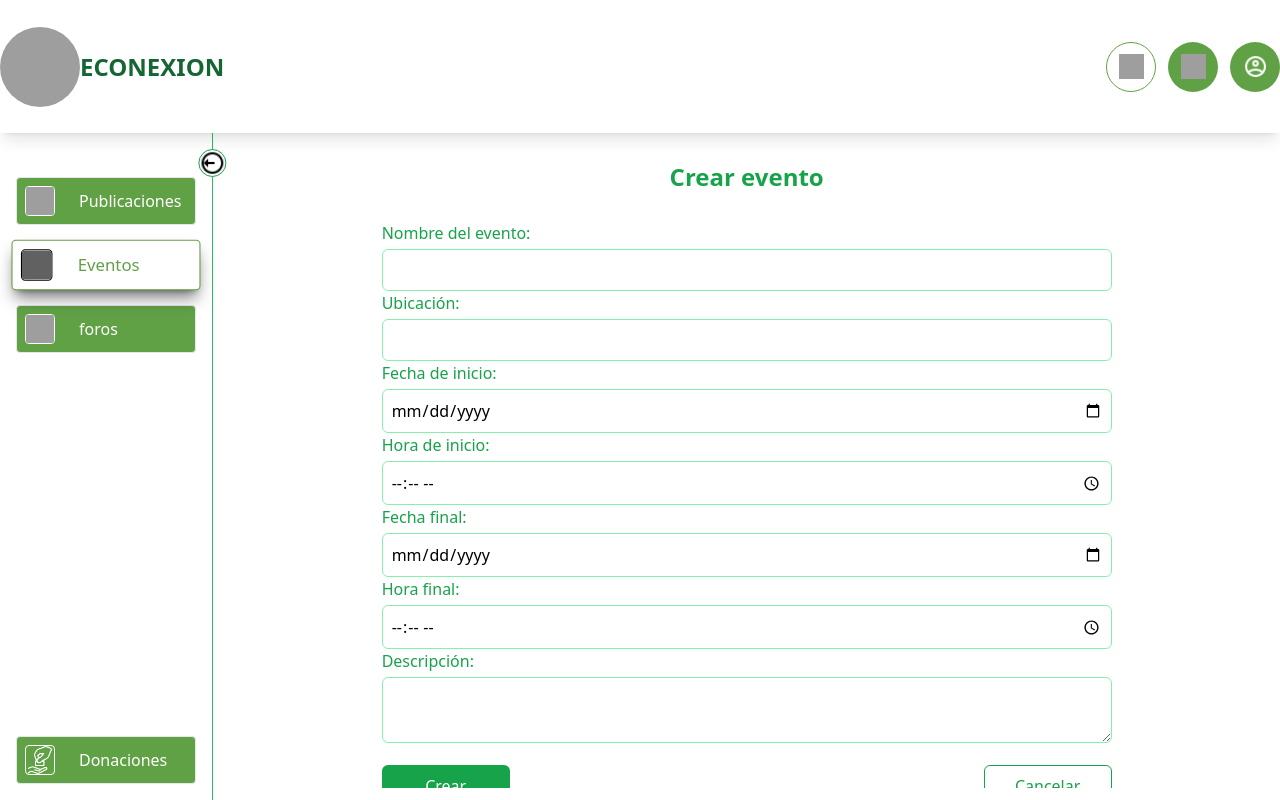
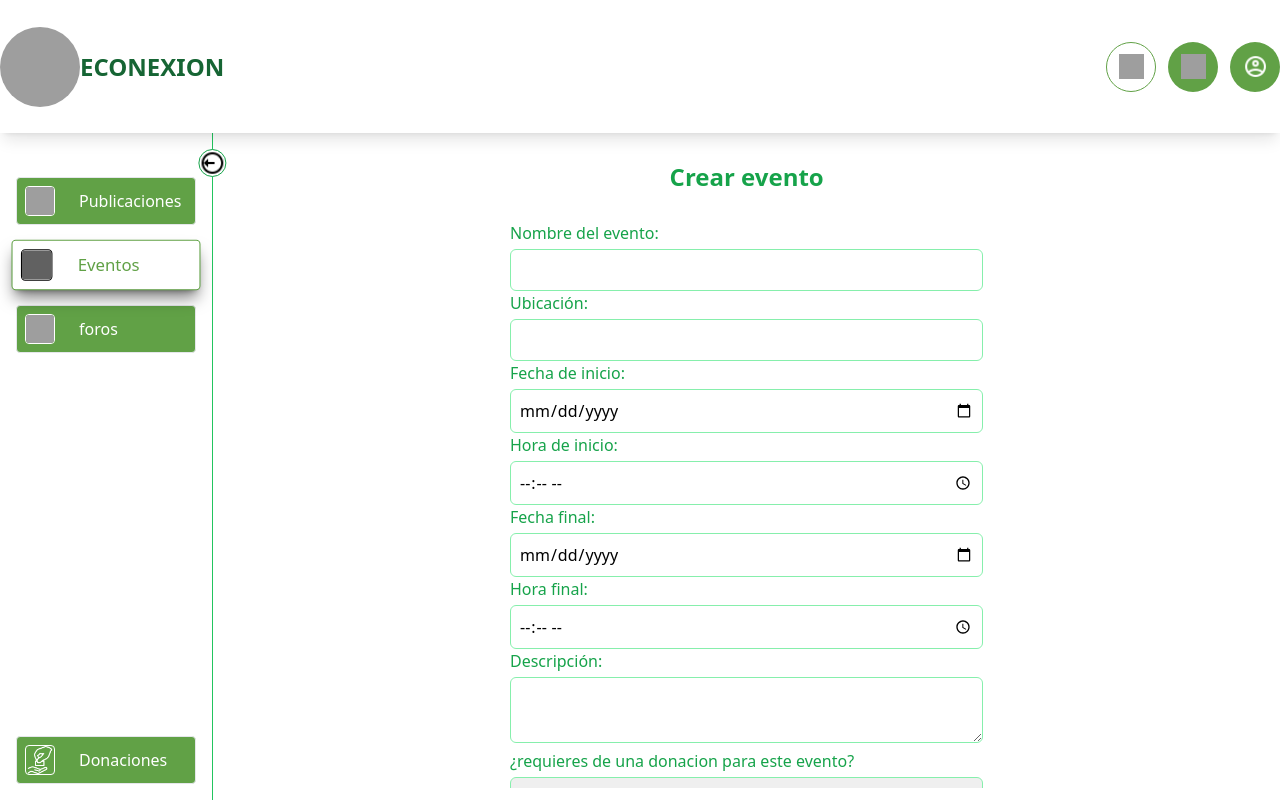
Before and after one commit to M1guelGtz/E-Conexion, an Angular app: page /red/eventos/formeventos in a window 1280 px wide. Built offline with nearby package versions, Linux system fonts and the light colour scheme; grey boxes are pictures that could not be loaded.

Commit message:
[Eventos => estatus de donacion completado para agregar y editar]

```diff
--- a/src/app/econexion/e-conexion/eventos-module/form-evento/form-evento.component.html
+++ b/src/app/econexion/e-conexion/eventos-module/form-evento/form-evento.component.html
@@ -1,7 +1,6 @@
-<div class="overflow-hidden w-full h-full overflow-y-scroll flex flex-col justify-evenly my-2 bg-transparent items-center rounded-lg" id="scrollme">
+<div class="overflow-hidden w-full h-full overflow-y-scroll flex flex-col justify-between my-2 bg-transparent items-center rounded-lg" id="scrollme">
   <h1 class="text-2xl font-semibold text-green-600 mb-2 text-center">{{Accion}} evento</h1>
-
-  <form [formGroup]="eventoForm" class="w-3/4 p-5 flex flex-col h-full justify-evenly">
+  <form [formGroup]="eventoForm" class="w-1/2 p-5 flex flex-col h-full justify-evenly">
     <div>
       <label class="block text-green-600 mb-1" for="nombreEvento">Nombre del evento:</label>
       <input formControlName="nombreEvento" type="text" id="nombreEvento" class="w-full border border-green-300 rounded-md p-2 focus:outline-none focus:ring-2 focus:ring-green-500" />
@@ -36,12 +35,19 @@
       <label class="block text-green-600 mb-1" for="descripcion">Descripción:</label>
       <textarea formControlName="descripcion" id="descripcion" class="w-full border border-green-300 rounded-md p-2 focus:outline-none focus:ring-2 focus:ring-green-500"></textarea>
     </div>
+    <div>
+      <label class="block text-green-600 mb-1" for="select">¿requieres de una donacion para este evento?</label>
+      <select name="select" class="w-full border border-green-300 rounded-md p-2 focus:outline-none focus:ring-2 focus:ring-green-500" formControlName="estatus_donacion">
+        <option value="no" selected >No</option>
+        <option value="si">Si</option>
+      </select>
+    </div>
 
-    <div class="flex justify-between my-4">
-      <button (click)="crearEvento()" type="button" class="bg-green-600 text-white py-2 w-32 px-4 rounded-md hover:bg-green-700">
+    <div class="flex justify-evenly my-4">
+      <button (click)="crearEvento()" type="button" class="bg-green-600 text-white py-2 w-40 px-4 rounded-md hover:bg-green-700">
         {{Accion}}
       </button>
-      <button (click)="cancelar()" type="button" class="border border-green-600 text-green-600 w-32 py-2 px-4 rounded-md hover:bg-green-100">
+      <button (click)="cancelar()" type="button" class="border border-green-600 text-green-600 w-40 py-2 px-4 rounded-md hover:bg-green-100">
         Cancelar
       </button>
     </div>
--- a/src/app/econexion/e-conexion/eventos-module/form-evento/form-evento.component.ts
+++ b/src/app/econexion/e-conexion/eventos-module/form-evento/form-evento.component.ts
@@ -26,7 +26,8 @@ export class FormEventoComponent implements OnInit {
       horaInicio: ['', Validators.required],
       fechaFinal: ['', Validators.required],
       horaFinal: ['', Validators.required],
-      descripcion: ['', Validators.required]
+      descripcion: ['', Validators.required],
+      estatus_donacion :["", Validators.required]
     });
   }
 
@@ -62,6 +63,7 @@ export class FormEventoComponent implements OnInit {
   }
 
   crearEvento(): void {
+
     if (this.eventoForm.valid) {
       const formValues = this.eventoForm.value;
       const fechaInicio = new Date(`${formValues.fechaInicio}T${formValues.horaInicio}:00`);
@@ -71,6 +73,7 @@ export class FormEventoComponent implements OnInit {
       const now = new Date();
       const estatus = now < fechaInicio ? 'Programado' : (now >= fechaInicio && now <= fechaFinal ? 'Activo' : 'Terminado');
 
+      console.log(formValues.estatus_donacion);
 
       const eventoAPI : EventoPut = {
         id_donacion: null,
@@ -80,7 +83,7 @@ export class FormEventoComponent implements OnInit {
         estatus: estatus,
         nombre: formValues.nombreEvento,
         ubicacion: formValues.ubicacion,
-        estatus_donacion: 'si',
+        estatus_donacion: formValues.estatus_donacion,
         estatus_donador: 'no',
       };
 
@@ -106,7 +109,7 @@ export class FormEventoComponent implements OnInit {
           estatus: estatus,
           nombre: formValues.nombreEvento,
           ubicacion: formValues.ubicacion,
-          estatus_donacion: 'si',
+          estatus_donacion: formValues.estatus_donacion,
           estatus_donador: 'no',
           id_evento_usuario: 1,
           id_organizador: 1,
@@ -120,6 +123,8 @@ export class FormEventoComponent implements OnInit {
           },
           (error) => {
             console.error('Error al crear el evento:', error);
+            console.log(nuevoEvento);
+
           }
         );
       }
--- a/src/app/econexion/e-conexion/publicaciones-module/form-publicacion/form-publicacion.component.ts
+++ b/src/app/econexion/e-conexion/publicaciones-module/form-publicacion/form-publicacion.component.ts
@@ -62,6 +62,8 @@ export class FormPublicacionComponent implements OnInit {
         this.selectedFile = e.target.result;
       };
       reader.readAsDataURL(file);
+      console.log(reader);
+
     }
   }
 
```
